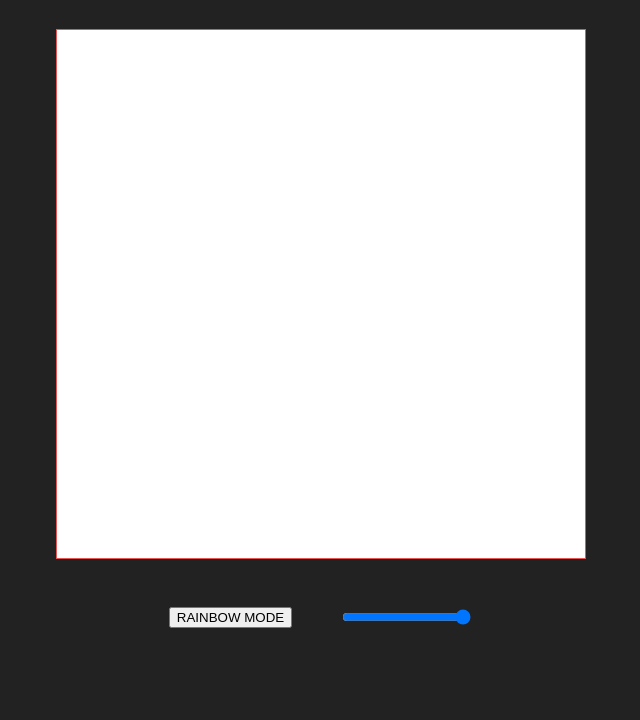
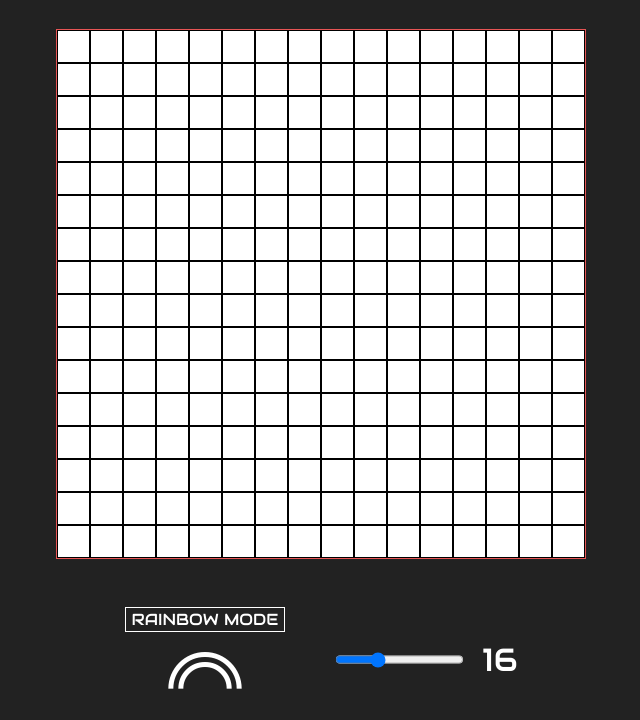
Before and after one commit to FullhouseGC/Etch-a-Sketch, a plain HTML site: page index.html in a window 1280 px wide. Shown: the part 97-817 px from the top of the page, without its empty margins (319-959 px from the left). Drawn offline with nearby package versions, Linux system fonts and the light colour scheme.

Commit message:
Added some style to the page

```diff
--- a/index.html
+++ b/index.html
@@ -9,19 +9,21 @@
     <link rel="preconnect" href="https://fonts.googleapis.com">
     <link rel="preconnect" href="https://fonts.gstatic.com" crossorigin>
     <link href="https://fonts.googleapis.com/css2?family=Audiowide&display=swap" rel="stylesheet">
+    <link rel="stylesheet" href="https://fonts.googleapis.com/css2?family=Material+Symbols+Outlined:opsz,wght,FILL,GRAD@20..48,100..700,0..1,-50..200" />
 </head>
 <body>
     <h1 id="header">ETCH-A-SKETCH</h1>
     <div id="main">
         <div id="container"></div>
     </div>
-    <div id="tools">
-        <div class="rainbowTool">
-            <button id="rainbow" onclick="rainbow()">RAINBOW MODE</button>
+    <div id="toolsContainer">
+        <div class="toolsRainbow">
+            <button id="rainbowButton" onclick="rainbow()">RAINBOW MODE</button>
+            <span class="material-symbols-outlined" id="rainbowIcon">looks</span>
         </div>
-        <div class="valueTool">
-            <input type="range" min="1" max="50" value="50" class="slider" id="myRange" oninput="sliderValue()">
-            <p id="demo"></p>
+        <div class="toolsValue">
+            <input type="range" min="1" max="50" value="16" class="slider" id="myRange" oninput="sliderValue()">
+            <p id="displayValue"></p>
         </div>
     </div>
 
--- a/javascript.js
+++ b/javascript.js
@@ -4,10 +4,15 @@ function randomRgb() {
     return Math.floor(Math.random() * 255);
   }
 
+let rainbowIcon = document.getElementById("rainbowIcon");
+function rainbowColors(){
+    rainbowIcon.style.color = `rgb(${randomRgb()}, ${randomRgb()}, ${randomRgb()})`
+}
 //Custom grid creation with coloring
 function sliderValue(){
     container.replaceChildren();
     let slider = document.getElementById("myRange").value;
+    document.getElementById("displayValue").textContent = slider;
     let cellSelec = slider * slider;
     for(let i = 0; i < cellSelec; i++) {
         const grid = document.createElement('div');
@@ -15,7 +20,7 @@ function sliderValue(){
         container.appendChild(grid);
         }
         for(let i = 0; i < grid.length; i++){
-            grid[i].addEventListener("mouseenter", function(){grid[i].style.backgroundColor = "blue";});
+            grid[i].addEventListener("mouseenter", function(){grid[i].style.backgroundColor = "rgb(63, 123, 201)";});
         }
     container.style.setProperty("--grid-template-columns", `repeat(${slider}, 1fr)`);
     container.style.setProperty("--grid-template-rows", `repeat(${slider}, 1fr)`);
@@ -27,9 +32,11 @@ function rainbow(){
     for(let i = 0; i < grid.length; i++){
         grid[i].addEventListener("mouseenter", function(){grid[i].style.backgroundColor = `rgb(${randomRgb()}, ${randomRgb()}, ${randomRgb()})`});
     }
+    setInterval(rainbowColors, 200);
 }
 
 //Initial 16x 16 grid creation
+document.getElementById("displayValue").textContent = 16;
 for(let i = 0; i < 256; i++) {
 const grid = document.createElement('div');
 grid.classList.add('grid');
@@ -39,6 +46,6 @@ container.appendChild(grid);
 //Initial grid coloring
 var grid = document.getElementsByClassName("grid")
 for(let i = 0; i < grid.length; i++){
-    grid[i].addEventListener("mousedown", function(){grid[i].style.backgroundColor = "blue";});
-    grid[i].addEventListener("mouseenter", function(){grid[i].style.backgroundColor = "blue";});
+    grid[i].addEventListener("mousedown", function(){grid[i].style.backgroundColor = "rgb(63, 123, 201)";});
+    grid[i].addEventListener("mouseenter", function(){grid[i].style.backgroundColor = "rgb(63, 123, 201)";});
 }
--- a/style.css
+++ b/style.css
@@ -6,7 +6,7 @@ html, body{
     display: flex;
     justify-content: center;
     color: rgb(255, 255, 255);
-    font-family: 'Audiowide', cursive;;
+    font-family: 'Audiowide', cursive;
     font-size: 3em;
 }
 
@@ -14,7 +14,9 @@ html, body{
     display: flex;
     justify-content: center;
 }
-
+.grid{
+    border: 1px solid black;
+}
 #container{
     display: grid;
     width: 33em;
@@ -26,12 +28,44 @@ html, body{
     grid-template-columns: var(--grid-template-columns);
     grid-template-rows: var(--grid-template-rows);
     background-color: rgb(255, 255, 255);
-
 }
 
-#tools{
+#toolsContainer{
     display: flex;
     justify-content: center;
     gap: 3em;
     margin-top: 3em;
 }
+
+.toolsRainbow{
+    display: flex;
+    flex-direction: column;
+    justify-content: center;
+}
+
+.toolsValue{
+    display: flex;
+    justify-content: center;
+    gap: 1em;
+}
+
+#rainbowButton{
+    font-size: 1em;
+    font-family: 'Audiowide', cursive;
+    color: rgb(255, 255, 255);
+    background-color: rgb(34, 34, 34);
+    border: solid white 0.03em;
+}
+
+#rainbowIcon{
+    color: rgb(255, 255, 255);
+    font-size: 5em;
+    align-self: center;
+}
+
+#displayValue{
+    font-size: 2em;
+    font-family: 'Audiowide', cursive;
+    color: rgb(255, 255, 255);
+    align-self: center;
+}
```
Also changed, not shown: rainbow.svg (renamed from looks_FILL0_wght400_GRAD0_opsz24.svg).
